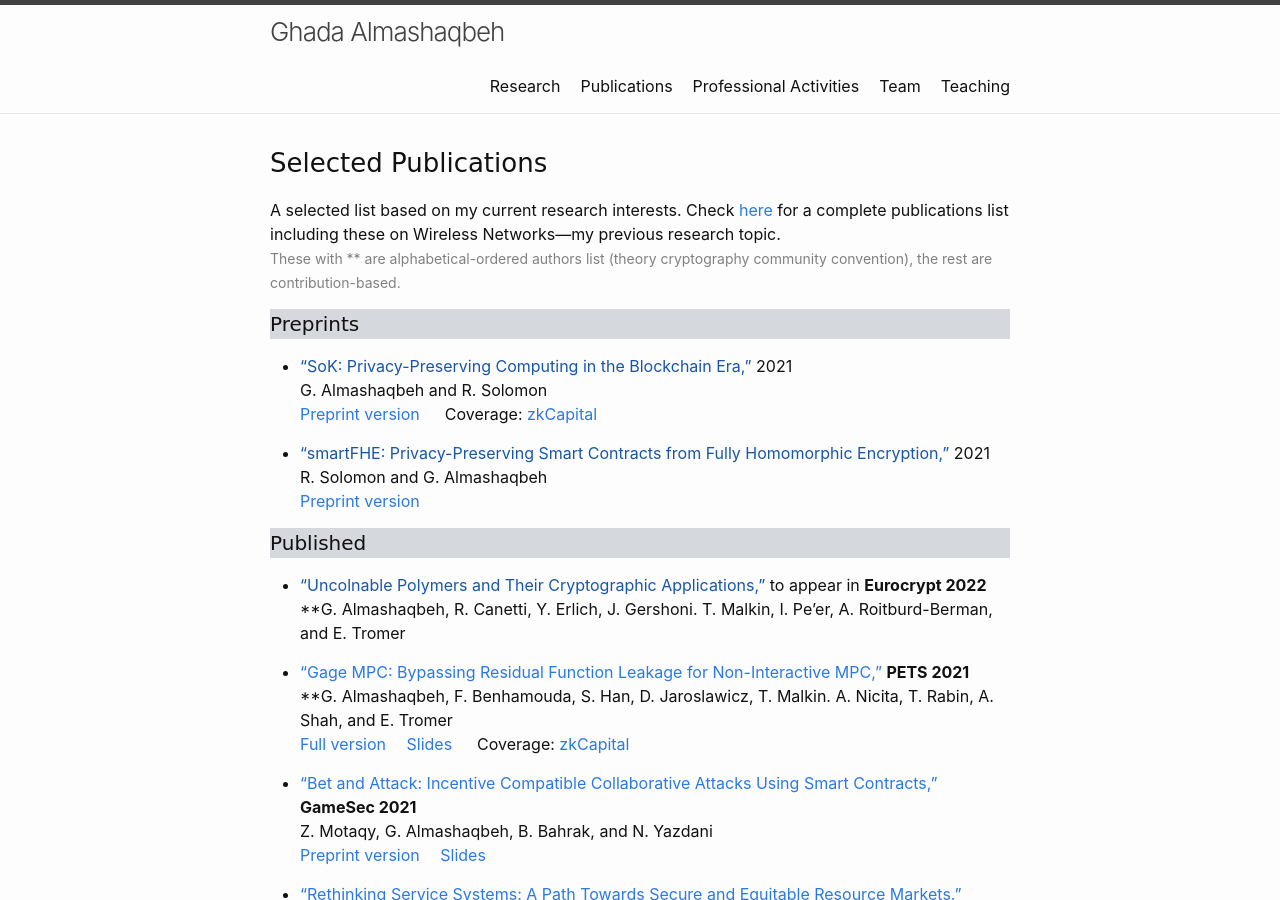
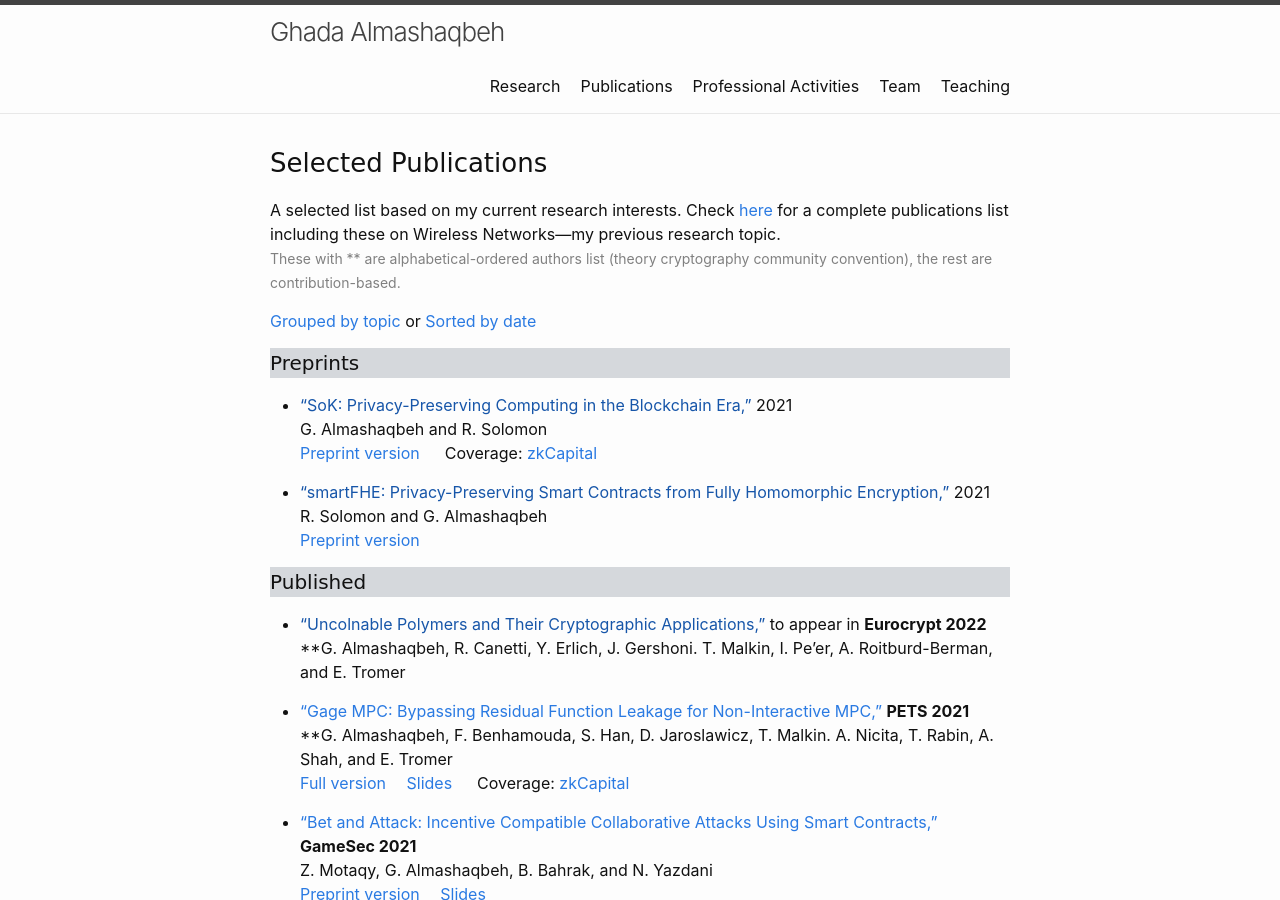
Before and after one commit to GhadaAlmashaqbeh/GhadaAlmashaqbeh.github.io, a Jekyll site: the page built from publications-date.md, in a window 1280 px wide and 900 px high. Built offline with Jekyll 4.4.1, drawn with Linux system fonts in a browser that asks for light colours.

Commit message:
edit pub list

```diff
--- a/publications-date.md
+++ b/publications-date.md
@@ -7,6 +7,8 @@
 
 A selected list based on my current research interests. Check [here](https://scholar.google.com/citations?hl=en&user=QKIkII0AAAAJ&view_op=list_works&sortby=pubdate) for a complete publications list including these on Wireless Networks---my previous research topic.<br/>
 <span style="color:grey;font-size:14px;">These with \*\* are alphabetical-ordered authors list (theory cryptography community convention), the rest are contribution-based.</span>
+
+[Grouped by topic](https://ghadaalmashaqbeh.github.io/publications/) or [Sorted by date](https://ghadaalmashaqbeh.github.io/publications/by-date/)
 
 <h4 style="font-family: 'Comic Sans MS'; background-color:rgb(213, 216, 220);">Preprints</h4>
 
```
